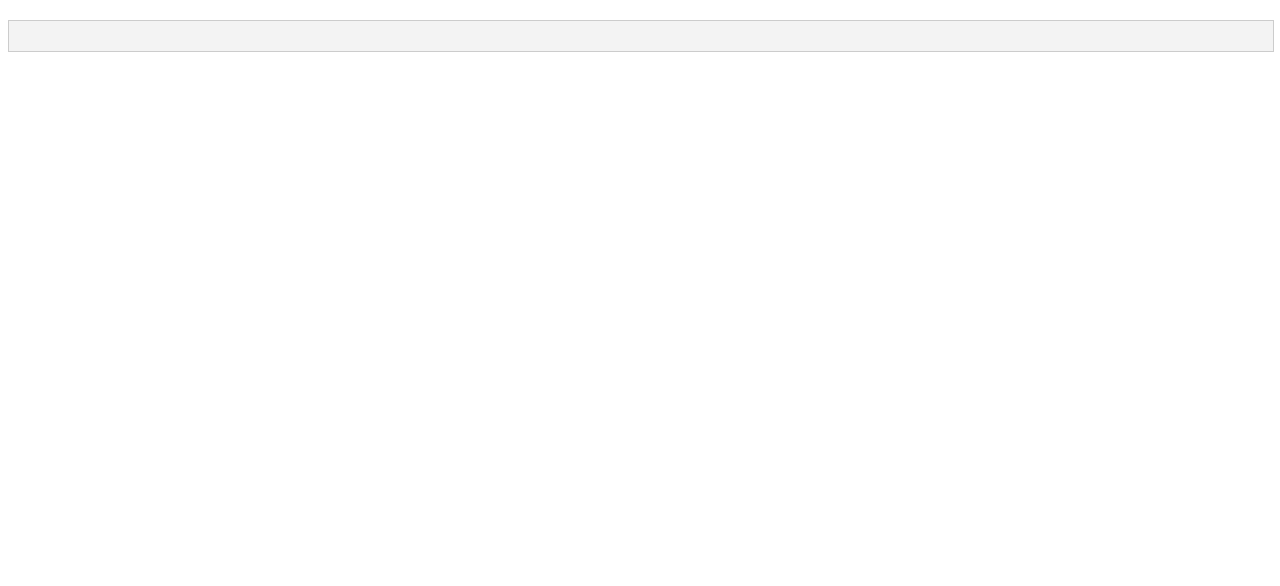
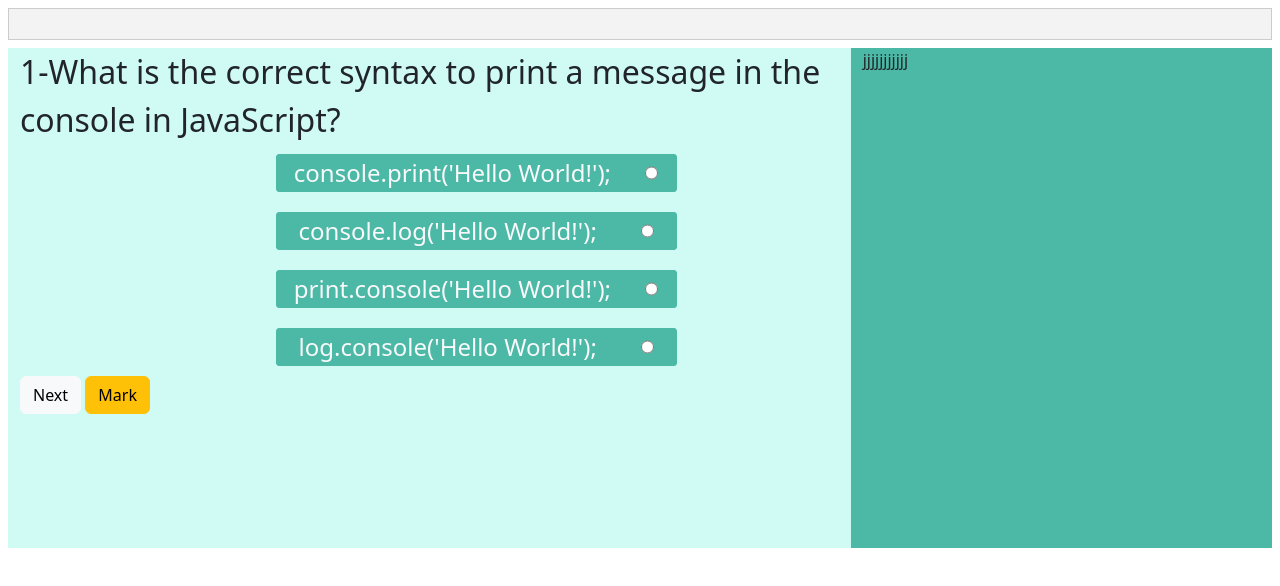
Before and after one commit to rwanadel/Examination-System-Project, a plain HTML site: page exam.html in a window 1280 px wide. Drawn offline with Linux system fonts and the light colour scheme.

Commit message:
add all update files

```diff
--- /dev/null
+++ b/css/question-and-answer.css
@@ -0,0 +1,30 @@
+
+
+
+.question{
+   background-color:#cffbf4 ;
+   height: 500px;
+
+}
+.marked-question{
+    background-color: #4cb8a6;
+
+}
+
+.answers{
+    display: flex;
+    flex-direction: column;
+    margin-left: 30%;
+
+}
+.continerOfRadioAndLabel{
+
+    max-width: 70%;
+    min-width: 30%;
+    border: 1px solid #4cb8a6 ;
+    border-radius: 3px;
+    background-color: #4cb8a6;
+    display: flex;
+    justify-content: space-around;
+    margin: 10px;
+}
--- a/css/timer.css
+++ b/css/timer.css
@@ -1,13 +1,14 @@
 /* styles.css */
+
 body {
   font-family: Arial, sans-serif;
 }
 
 .timer-container {
-  width: 100%;
+
   background-color: #f3f3f3;
   border: 1px solid #ccc;
-  margin: 20px 0;
+
   position: relative;
 }
 
--- a/exam.html
+++ b/exam.html
@@ -5,13 +5,37 @@
     <meta name="viewport" content="width=device-width, initial-scale=1.0" />
     <title>Exam</title>
     <link rel="stylesheet" href="css/timer.css" />
+    <link rel="stylesheet" href="css/question-and-answer.css">
+    <link rel="stylesheet" href="css/bootstrap.min.css">
   </head>
   <body>
     <!-- timer -->
-    <div class="timer-container">
+    <div class="timer-container m-2 ">
       <div id="timer-bar"></div>
     </div>
 
+    <!-- continer of question and answer -->
+
+    <div class="question-container row m-2 h-75 ">
+      <div class="question col-8   ">
+           <div class="questionTitle fs-2">
+
+           </div>
+           <div class="answers fs-4 text-light  ">
+
+
+           </div>
+           <button id="prev-btn" class="btn btn-light">previous</button>
+           <button id="next-btn" class="btn btn-light">Next</button>
+           <button id="Mark-btn" class="btn btn-warning">Mark</button>
+      </div>
+      <div class="marked-question col-4 ">
+            jjjjjjjjjjj
+      </div>
+
+    </div>
+
     <scrip src="js/timer.js"></scrip>
+    <script type="module" src="js/main.js"></script>
   </body>
 </html>
--- a/js/answersClass.js
+++ b/js/answersClass.js
@@ -3,5 +3,8 @@ class Answer{
         this.answer=answer;
         this.correct=correct;
     }
+    toString(){
+        return this.answer;
+    }
 }
 export default Answer;
--- a/js/main.js
+++ b/js/main.js
@@ -1,12 +1,116 @@
 import Question from "./questioncClass.js";
 import Answer from "./answersClass.js";
+import displayQuestion from "./displayQuestionFunction.js";
+import shuffle from "./randoQuestion.js";
 
-let q1=new Question("what is your name ?",
-   [ new Answer("undifend ",false),
-    new Answer("rwan ",true),
-    new Answer("undifend ",false),
-    new Answer("non ",false)
+let q1=new Question("1-What is the correct syntax to print a message in the console in JavaScript?",
+   [ new Answer("console.print('Hello World!'); ",false),
+    new Answer("console.log('Hello World!'); ",true),
+    new Answer("print.console('Hello World!'); ",false),
+    new Answer("log.console('Hello World!'); ",false)
    ],1
 );
 
-console.log(q1);
+let q2=new Question("2-Which company developed JavaScript?",
+   [ new Answer("Microsoft ",false),
+    new Answer("Google ",false),
+    new Answer("Sun Microsystems ",false),
+    new Answer("Netscape ",true)
+   ],2
+);
+
+let q3=new Question("3-Which of the following is the correct way to create a new array in JavaScript?",
+   [ new Answer("var colors = 'red', 'green', 'blue'; ",false),
+    new Answer("var colors = ['red', 'green', 'blue']; ",true),
+    new Answer("var colors = (1:'red', 2:'green', 3:'blue'); ",false),
+    new Answer("var colors = {'red', 'green', 'blue'}; ",false)
+   ],3
+);
+
+let q4=new Question("4-How can you add a comment in JavaScript?",
+   [ new Answer("<!-- This is a comment --> ",false),
+    new Answer("/* This is a comment */ ",false),
+    new Answer("// This is a comment ",true),
+    new Answer("** This is a comment ** ",false)
+   ],4
+);
+
+let q5=new Question(" 5-What is the output of typeof NaN in JavaScript?",
+   [ new Answer("number ",true),
+    new Answer("NaN ",false),
+    new Answer("undefined ",false),
+    new Answer("string ",false)
+   ],5
+);
+
+let q6=new Question("6-Which method is used to round a number to the nearest integer in JavaScript? ",
+   [ new Answer("Math.ceil() ",false),
+    new Answer("Math.round() ",true),
+    new Answer("Math.floor() ",false),
+    new Answer("Math.abs() ",false)
+   ],6
+);
+
+let q7=new Question("7-Which of the following is not a JavaScript data type?",
+   [ new Answer("Undefined ",false),
+    new Answer("Number ",false),
+    new Answer("Boolean",false),
+    new Answer("Float ",true)
+   ],7
+);
+
+let q8=new Question("8-What will be the output of Boolean('false') in JavaScript?",
+   [ new Answer("true ",true),
+    new Answer("false ",false),
+    new Answer("undefined ",false),
+    new Answer("null ",false)
+   ],8
+);
+
+let q9=new Question("9-Which event occurs when the user clicks on an HTML element?",
+   [ new Answer("onmouseclick ",false),
+    new Answer("onclick ",true),
+    new Answer("onchange ",false),
+    new Answer("onmouseover ",false)
+   ],9
+);
+
+let q10=new Question("10-How do you declare a JavaScript variable?",
+   [ new Answer("var myVar; ",true),
+    new Answer("variable myVar; ",false),
+    new Answer("v myVar; ",false),
+    new Answer("myVar var;",false)
+   ],10
+);
+
+let arrQuestion=[q1,q2,q3,q4,q5,q6,q7,q8,q9,q10];
+
+let title=document.querySelector(".questionTitle");
+let nextButton=document.getElementById("next-btn");
+let previosButton=document.getElementById("prev-btn")
+let answersDiv=document.querySelector(".answers")
+let currentQuestionIndex = 0;
+
+// Shuffle the questions
+shuffle(arrQuestion);
+
+// display questions and answer
+displayQuestion(currentQuestionIndex, arrQuestion, title, answersDiv, previosButton);
+
+
+nextButton.addEventListener("click", function() {
+    currentQuestionIndex++;
+    displayQuestion(currentQuestionIndex, arrQuestion, title, answersDiv, previosButton);
+});
+
+previosButton.addEventListener("click",function(){
+   if (currentQuestionIndex > 0) {
+      currentQuestionIndex--;
+      displayQuestion(currentQuestionIndex, arrQuestion, title, answersDiv, previosButton);
+   }
+});
+// if (currentQuestionIndex === 0) {
+//    previosButton.style.display = "none";
+// }else{
+//    previosButton.style.display = "block";
+// }
--- a/js/questioncClass.js
+++ b/js/questioncClass.js
@@ -6,6 +6,9 @@ class Question{
         this.number=number;
 
     }
+    toString(){
+        return this.title;
+    }
 
 }
 export default Question;
```
Also changed, not shown: js/index.html (deleted, +0 -13 lines), css/style.css (deleted).
